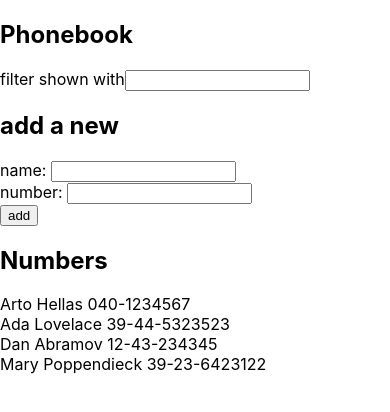
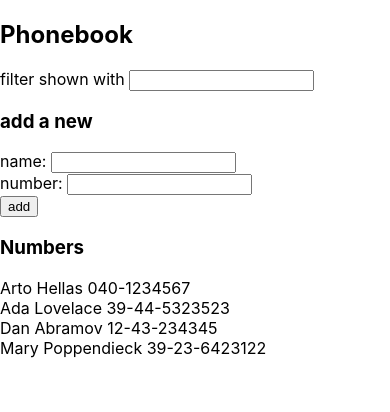
Before and after one commit to Rashad-98/fullstack_open, a React (Create React App) app in the folder part2/the_phonebook/: page / in a window 390 px wide. Shown: the top 412 px of the page. Built offline with nearby package versions, Linux system fonts and the light colour scheme.

Commit message:
2.10:The Phonebook Step5

```diff
--- a/part2/the_phonebook/src/App.jsx
+++ b/part2/the_phonebook/src/App.jsx
@@ -1,4 +1,7 @@
 import { useState } from 'react'
+import Filter from './components/Filter'
+import PersonForm from './components/PersonForm'
+import Persons from './components/Persons'
 
 const App = () => {
   const [persons, setPersons] = useState([
@@ -54,28 +57,23 @@ const App = () => {
       number: newNumber
     }
     setPersons(persons.concat(newPerson))
+    setFilteredPersons(persons.concat(newPerson))
   }
 
   return (
     <div>
       <h2>Phonebook</h2>
-      <div>filter shown with<input value={searchTerm} onChange={handleSearchTerm}/></div>
-      <h2>add a new</h2>
-      <form onSubmit={addName}>
-        <div>name: <input value={newName} onChange={handleNameChange}/></div>
-        <div>number: <input value={newNumber} onChange={handleNumberChange}/></div>
-        <div>
-          <button type="submit">add</button>
-        </div>
-      </form>
-      <h2>Numbers</h2>
-      {filteredPersons.map(person => {
-        return (
-          <div key={person.name}>
-            {person.name} {person.number}
-          </div>
-        )
-      })}
+      <Filter searchTerm={searchTerm} handler={handleSearchTerm}/>
+      <h3>add a new</h3>
+      <PersonForm
+        action={addName}
+        name={newName}
+        nameHandler={handleNameChange}
+        number={newNumber}
+        numberHandler={handleNumberChange}
+      />
+      <h3>Numbers</h3>
+      <Persons persons={filteredPersons}/>
     </div>
   )
 }
--- /dev/null
+++ b/part2/the_phonebook/src/components/Filter.jsx
@@ -0,0 +1,9 @@
+const Filter = ({searchTerm, handler}) => {
+    return (
+        <div>
+            filter shown with <input value={searchTerm} onChange={handler}/>
+        </div>
+    )
+}
+
+export default Filter
--- /dev/null
+++ b/part2/the_phonebook/src/components/PersonForm.jsx
@@ -0,0 +1,13 @@
+const PersonForm = ({action, name, nameHandler, number, numberHandler}) => {
+    return (
+        <form onSubmit={action}>
+            <div>name: <input value={name} onChange={nameHandler}/></div>
+            <div>number: <input value={number} onChange={numberHandler}/></div>
+            <div>
+                <button type="submit">add</button>
+            </div>
+        </form>
+    )
+}
+
+export default PersonForm
--- /dev/null
+++ b/part2/the_phonebook/src/components/Persons.jsx
@@ -0,0 +1,15 @@
+const Persons = ({persons}) => {
+    return (
+        <>
+            {persons.map(person => {
+                return (
+                    <div key={person.name}>
+                        {person.name} {person.number}
+                    </div>
+                )
+            })}
+        </>
+    )
+}
+
+export default Persons
```
